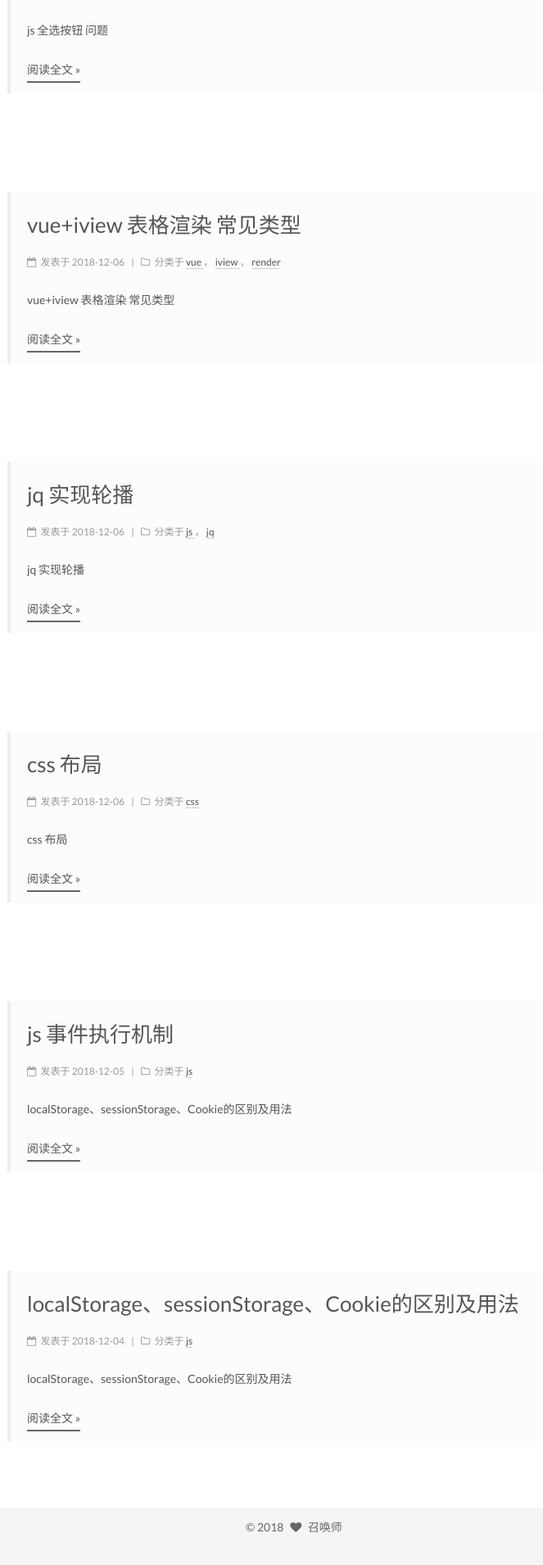
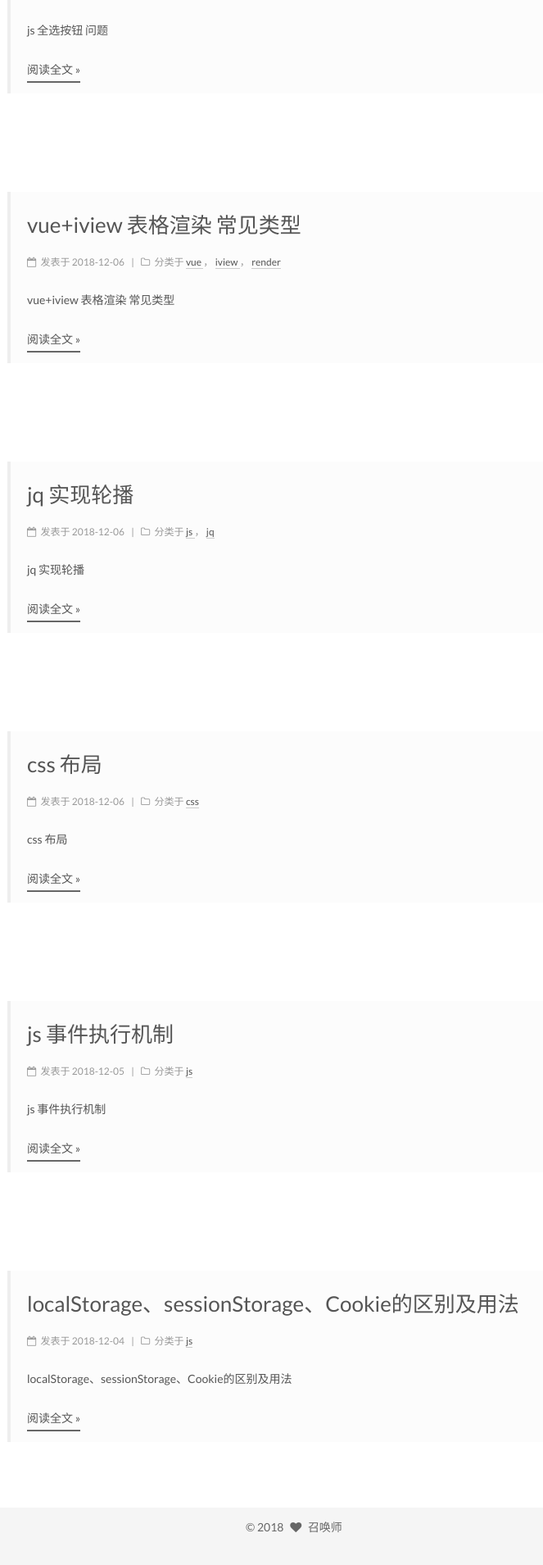
Before and after one commit to Special-You/Special-You.github.io, a Jekyll site: the page built from index.html, in a window 1280 px wide. Shown: the part 1252-3161 px from the top of the page at 82% size, without its empty margins (281-944 px from the left). Built offline with Jekyll 4.4.1, drawn with Linux system fonts in a browser that asks for light colours; the list of posts is cut into pages by our own code.

Commit message:
文章更新

```diff
--- a/_posts/2018-12-05-js-event.md
+++ b/_posts/2018-12-05-js-event.md
@@ -1,8 +1,8 @@
 ---
 title: js 事件执行机制
 date: 2018-12-05 21:58:04
-description: localStorage、sessionStorage、Cookie的区别及用法
-tags: js 事件执行机制
+description: js 事件执行机制
+tags:
     - js
     - event
 categories: js
```
